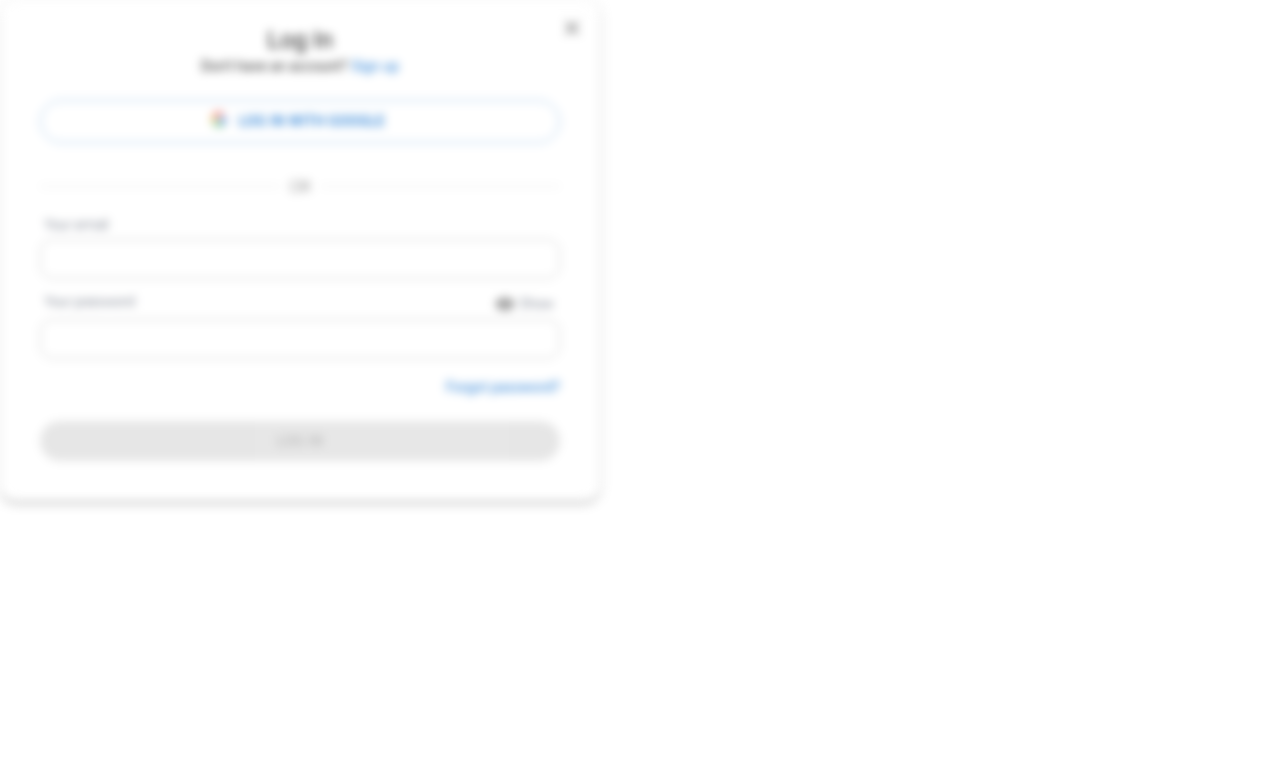
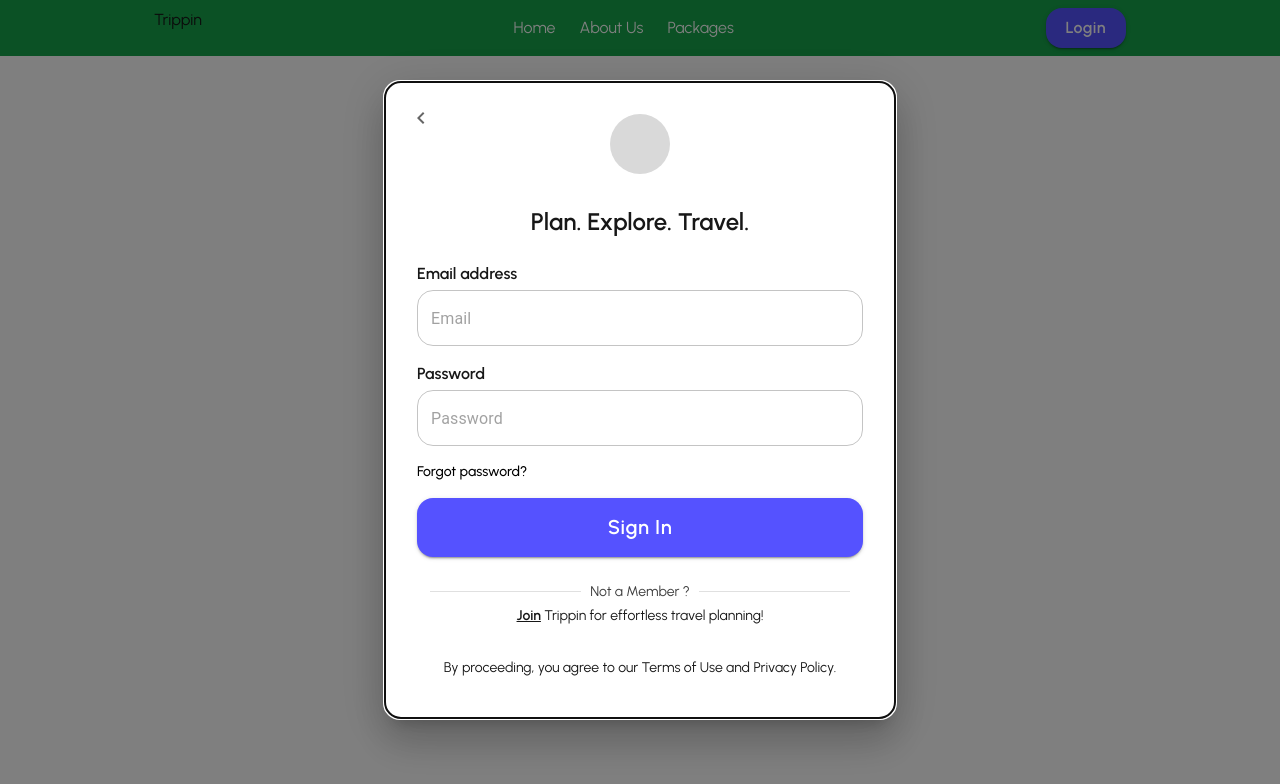
Before and after one commit to Navvyaa/Atlen, a Next.js app: page /login in a window 1280 px wide. Shown: the top 784 px of the page. Built offline with nearby package versions, Linux system fonts and the light colour scheme; what @mui/material-nextjs would draw is missing.

Commit message:
Implement modal context  and update login ui components

```diff
--- a/app/(auth)/layout.tsx
+++ b/app/(auth)/layout.tsx
@@ -6,7 +6,7 @@ interface AuthLayoutProps {
 
   export default function AuthLayout({ children }: AuthLayoutProps) {
     return (
-        <div className="blur-background ">
+        <div >
         <main >
           {children}
         </main>
--- a/app/(auth)/login/page.tsx
+++ b/app/(auth)/login/page.tsx
@@ -1,57 +1,18 @@
 import { NextPage } from "next";
-import Link from "next/link";
-import AuthForm from "@/app/components/AuthForm";
-import { Box, Paper, Typography, IconButton } from "@mui/material";
-import CloseIcon from "@mui/icons-material/Close";
+import dynamic from "next/dynamic";
+import Navbar from "@/app/components/Navbar";
+import LoginPage from "@/app/components/LoginForm";
 
-export const Login: NextPage = () => {
+// Dynamically import the client-side component
+// const LoginPage = dynamic(() => import("@/app/components/LoginForm"), { ssr: false });
 
-    return (
-        <div className="flex items-center">
-            <Paper
-                elevation={3}
-                sx={{
-                    width: '100%',
-                    maxWidth: '600px',
-                    p: 3,
-                    borderRadius: '16px',
-                    position: 'relative'
-                }}
-            >
-                    {/* Close Button */}
-                    <Link href="/" passHref>
-                    <IconButton
-                        sx={{
-                            position: 'absolute',
-                            right: 8,
-                            top: 8,
-                        }}
-                        aria-label="Close"
-                    >
-                        <CloseIcon />
-                    </IconButton>
-                </Link>
-                <Typography variant="h5" align="center" sx={{ mb: 3 }}>
-                    Log In
-                    <Box sx={{ display: 'flex', justifyContent: 'center', gap: 0.5 }}>
-                        <Typography variant="body2">
-                            Don't have an account?
-                        </Typography>
-                        <Link href="/register">
-                        <Typography
-                            variant="body2"
-                            color="primary"
-                            sx={{ cursor: 'pointer' }}
-                        >
-                            Sign up
-                        </Typography>
-                    </Link>
-                </Box>
-            </Typography>
-            <AuthForm />
-        </Paper>
-        </div >
-    );
-}
+const Login: NextPage = () => {
+  return (
+    <div className="w-full">
+      <Navbar />
+      <LoginPage />
+    </div>
+  );
+};
 
 export default Login;
--- a/app/components/AuthForm.tsx
+++ b/app/components/AuthForm.tsx
@@ -5,18 +5,26 @@ import {
   Button,
   Divider,
   Typography,
+  Modal,
   IconButton
 } from '@mui/material';
-import CloseIcon from '@mui/icons-material/Close';
+// import CloseIcon from '@mui/icons-material/Close';
+import ButtonComponent from './ButtonComponent';
+import { BackButton } from './BackButton';
 import Image from 'next/image';
 import InputComponent from './InputComponent';
 
 // interface AuthFormProps {
 //   onClose?: () => void;
 // }
+interface AuthFormProps {
+  mode: 'login' | 'register';
+}
 
-const AuthForm: React.FC= () => {
-  const [email,setEmail]=useState<string>("");
+const AuthForm: React.FC<AuthFormProps> = ({ mode }) => {
+  const [firstName, setFirstName] = useState<string>('');
+  const [lastName, setLastName] = useState<string>('');
+  const [email, setEmail] = useState<string>("");
   const [password, setPassword] = useState<string>("");
 
 
@@ -27,72 +35,76 @@ const AuthForm: React.FC= () => {
 
   return (
     <>
-      <Box component="form" onSubmit={handleSubmit} sx={{ mt: 2 ,mx:2}}>
-        <Button
-          fullWidth
-          variant="outlined"
-          startIcon={
-            <Image
-              src="/google-icon.svg"
-              alt="Google"
-              width={20}
-              height={20}
+      {/* <Modal
+
+    > */}
+      <Box component="form" onSubmit={handleSubmit} sx={{ mt: 2, mx: 2, width: '100%' }}>
+        <BackButton />
+
+        {/* <Divider sx={{ my: 2, color: 'gray' }}>OR</Divider> */}
+        {mode === 'register' && (
+          <>
+            <InputComponent
+              label="First Name"
+              type="text"
+              placeholder="First Name"
+              onChange={(e: React.ChangeEvent<HTMLInputElement>) => setFirstName(e.target.value)}
+              required
             />
-          }
-          sx={{ mb:2 ,py:1 , borderRadius: '32px' }}
-        >
-          Log in with Google
-        </Button>
-
-        <Divider sx={{ my: 2, color: 'gray' }}>OR</Divider>
-
             <InputComponent
-          label="Your email"
-          type="email"
+              label="Last Name"
+              type="text"
+              placeholder="Last Name"
+              onChange={(e: React.ChangeEvent<HTMLInputElement>) => setLastName(e.target.value)}
+              required
+            />
+          </>
+        )}
+        <InputComponent
+          label="Email address"
+          type="text"
+          placeholder="Email"
+          sx={{ mb: 2,py:3}}
           onChange={(e: React.ChangeEvent<HTMLInputElement>) => setEmail(e.target.value)}
-          required
+          // required
         />
 
         <InputComponent
-          label="Your password"
+          label="Password"
           type="password"
+          placeholder="Password"
+          sx={{ mb: 2,py:3 }}
           onChange={(e: React.ChangeEvent<HTMLInputElement>) => setPassword(e.target.value)}
-          required
+          // required
         />
+        {mode === 'login' && (
+          <Box sx={{ display: 'flex', justifyContent: 'flex-start'}}>
+            <button
+              className='text-black font-medium text-sm cursor-pointer mb-4 '
+            >
+              Forgot password?
+            </button>
+          </Box>
+        )}
 
-        <Box sx={{ display: 'flex', justifyContent: 'flex-end', mb: 2 }}>
+        <ButtonComponent type="submit" sx={{ mb: 1 ,width: '100%',py:1.5, fontSize: '20px' }}>
+          {mode === 'login' ? 'Sign In' : 'Join'}
+        </ButtonComponent>
+        {/* {mode === 'login' && (
+          <Box sx={{ display: 'flex', justifyContent: 'center', mb: 2 }}>
             <Typography
               variant="body2"
-            color="primary"
-            sx={{ cursor: 'pointer',mt:1 }}
+              color="#000000"
+              sx={{ cursor: 'pointer', mt: 1 }}
             >
-            Forgot password?
+              Don't have an account? Register
             </Typography>
           </Box>
-
-        <Button
-          type="submit"
-          fullWidth
-          variant="contained"
-          sx={{
-            mt: 1,
-            mb: 2,
-            borderRadius: '40px',
-            // borderRadius: '8px',
-            py: 1,
-            backgroundColor: 'blue-600',
-            opacity: (!email || !password )? 0.8 : 1,
-            '&:hover': {
-              backgroundColor: 'blue-700'
-            }
-          }}
-          disabled={!email || !password}
-        >
-          Log in
-        </Button>
+        )} */}
 
 
       </Box>
+      {/* </Modal> */}
     </>
   );
 };
--- /dev/null
+++ b/app/components/BackButton.tsx
@@ -0,0 +1,25 @@
+import { IconButton, Tooltip } from '@mui/material';
+// import ArrowBackIcon from '@mui/icons-material/ArrowBack';
+import ChevronLeftIcon from '@mui/icons-material/ChevronLeft';
+import { useRouter } from 'next/navigation';
+
+export const BackButton = () => {
+  const router = useRouter();
+
+  return (
+    <Tooltip title="Back">
+      <IconButton
+        onClick={() => router.back()}
+        sx={{
+          position: 'absolute',
+          left: 16,
+          top: 16,
+          color: 'text.secondary'
+        }}
+      >
+        {/* <ArrowBackIcon /> */}
+        <ChevronLeftIcon />
+      </IconButton>
+    </Tooltip>
+  );
+};
--- a/app/components/InputComponent.tsx
+++ b/app/components/InputComponent.tsx
@@ -1,18 +1,22 @@
 import React, { useState } from 'react';
-import TextField from '@mui/material/TextField';
-import InputAdornment from '@mui/material/InputAdornment';
-import IconButton from '@mui/material/IconButton';
-import Visibility from '@mui/icons-material/Visibility';
-import VisibilityOff from '@mui/icons-material/VisibilityOff';
+import {SxProps,TextField} from '@mui/material';
 
-interface CustomInputProps {
+// interface CustomInputProps {
+//   label: string;
+//   type: string;
+//   [key: string]: any;
+// }
+interface InputComponentProps {
   label: string;
   type: string;
-  [key: string]: any;
+  placeholder?: string;
+  onChange: (e: React.ChangeEvent<HTMLInputElement>) => void;
+  required?: boolean;
+  sx?: SxProps;
 }
-
-const InputComponent: React.FC<CustomInputProps> = ({ label, type, ...props }) => {
+const InputComponent: React.FC<InputComponentProps> = ({ label, type, placeholder,onChange,required,sx }) => {
   const [showPassword, setShowPassword] = useState(false);
+  const [isFocused ,setIsFocused] = useState(false);
 
   const handleClickShowPassword = () => setShowPassword(!showPassword);
   const handleMouseDownPassword = (event: React.MouseEvent<HTMLButtonElement>) => {
@@ -20,38 +24,46 @@ const InputComponent: React.FC<CustomInputProps> = ({ label, type, ...props }) =
   };
 
   return (
-    <div className='flex flex-col'>
-    <div className="flex items-center justify-between mx-1">
-      <label className="text-sm text-gray-500 mb-1">{label}</label>
-      {type === 'password' && (
-        <div className="flex items-center">
-          <IconButton
-            aria-label="toggle password visibility"
-            onClick={handleClickShowPassword}
-            onMouseDown={handleMouseDownPassword}
-            edge="end"
-            size="small"
-          >
-            {showPassword ? <VisibilityOff fontSize="small" /> : <Visibility fontSize="small" />}
-          <span className="text-sm text-gray-500 ml-1">{showPassword ? 'Hide' : 'Show'}</span>
-          </IconButton>
-        </div>
-      )}
-      </div>
+    <div className='flex flex-col relative'>
+      <label className="text-md text-neutral-900 mb-1 font-semibold">{label}</label>
       <TextField
         type={type === 'password' ? (showPassword ? 'text' : 'password') : type}
         variant="outlined"
         fullWidth
+        onFocus={() => setIsFocused(true)}
+        onBlur={() => {
+          setIsFocused(false);
+          setShowPassword(false); // Hide password when input loses focus
+        }}
+        placeholder={placeholder}
+        onChange={onChange}
+        required={required}
         sx={{
           '& .MuiOutlinedInput-root': {
             backgroundColor: 'white',
-            borderRadius: '12px',
-            height:'40px',
-            marginBottom: '10px'
+            borderRadius: '16px',
+            height:'56px',
+            width:'100%',
+            position: 'relative',
+            marginBottom: '10px',
+            ...sx,
           },
         }}
-        {...props}
       />
+      {isFocused && type === 'password' && (
+        <button
+          onClick={handleClickShowPassword}
+          onMouseDown={handleMouseDownPassword}
+          className="absolute right-5 top-11"
+          style={{ background: 'none', border: 'none', cursor: 'pointer' }}
+        >
+          {showPassword ? (
+            <img src="/eye-open.svg" alt="Hide" style={{ width: '20px', height: '20px' }} />
+          ) : (
+            <img src="/eye-closed.svg" alt="Show" style={{ width: '20px', height: '20px' }} />
+          )}
+        </button>
+      )}
 
     </div>
   );
--- /dev/null
+++ b/app/components/LoginForm.tsx
@@ -0,0 +1,58 @@
+"use client";
+import React, { useState } from 'react';
+import { Box, Modal,Divider } from '@mui/material';
+import AuthForm from './AuthForm';
+import { useRouter } from 'next/navigation';
+
+
+const LoginForm: React.FC = () => {
+  const [isModalOpen, setIsModalOpen] = useState(true);
+  const router = useRouter();
+  const handleCloseModal = () => {
+    setIsModalOpen(false);
+    router.push('/');
+  };
+
+  return (
+    <div className={isModalOpen ? 'blur-background' : ''}>
+      <Modal
+        open={isModalOpen}
+        onClose={handleCloseModal}
+        aria-labelledby="login-modal"
+        aria-describedby="Enter email and password to login"
+      >
+        <Box
+          sx={{
+            position: 'absolute',
+            top: '50%',
+            left: '50%',
+            transform: 'translate(-50%, -50%)',
+            width: '100%',
+            maxWidth: 510,
+            bgcolor: 'background.paper',
+            border: 'none',
+            boxShadow: 24,
+            p: 4,
+            // px:2,
+            borderRadius: '16px',
+            display: 'flex',
+            flexDirection: 'column',
+            alignItems: 'center',
+            justifyContent: 'center',
+          }}
+        >
+            <img src="./Ellipse.svg" alt=""  className='mb-8'/>
+            <p className='font-semibold text-2xl text-center mb-2'>
+            Plan. Explore. Travel.
+            </p>
+          <AuthForm mode="login"/>
+            <Divider sx={{ mt: 2, color: '#3d3d3d', fontFamily: 'urbanist', fontSize: '14px', width: '94%' }}>Not a Member ?</Divider>
+            <p className='mt-1  text-sm text-neutral-900 text-center'> <a href="" className='underline font-semibold'>Join</a>  Trippin for effortless travel planning!</p>
+            <p className="mt-8 w-full mb-2 text-sm text-neutral-900 text-center font-regular">By proceeding, you agree to our Terms of Use and Privacy Policy.</p>
+        </Box>
+      </Modal>
+    </div>
+  );
+};
+
+export default LoginForm;
--- a/app/components/LoginModal.tsx
+++ b/app/components/LoginModal.tsx
@@ -2,6 +2,7 @@ import React from 'react';
 import { Box, Modal } from '@mui/material';
 import ButtonComponent from './ButtonComponent';
 import { useRouter } from 'next/navigation';
+import { useModal } from '@/app/context/ModalContext';
 interface LoginModalProps {
     open: boolean;
     onClose: () => void;
@@ -11,7 +12,8 @@ const LoginModal: React.FC<LoginModalProps> = ({ open, onClose }) => {
     const router = useRouter();
 
     const handleEmailLoginClick = () => {
-      router.push('/login');
+        // onClose();
+        router.push('/login');
     };
 
     return (
--- a/app/components/Navbar.tsx
+++ b/app/components/Navbar.tsx
@@ -1,20 +1,12 @@
-"use client"
-import React ,{useState} from 'react';
-import { useRouter } from 'next/navigation';
+"use client";
+import React from 'react';
+import { useModal } from '@/app/context/ModalContext';
 import ButtonComponent from './ButtonComponent';
 import LoginModal from './LoginModal';
 
 const Navbar: React.FC = () => {
-  const [isModalOpen, setIsModalOpen] = useState(false);
-  const router = useRouter();
+  const { isModalOpen, openModal, closeModal } = useModal();
 
-  const handleLoginClick = () => {
-    // router.push('/login');
-    setIsModalOpen(true);
-  };
-  const handleCloseModal = () => {
-    setIsModalOpen(false);
-  };
   return (
     <div className={isModalOpen ? 'blur-background w-full' : 'w-full'}>
       <nav className='w-full bg-green-600 p-2 flex flex-row justify-around'>
@@ -30,11 +22,11 @@ const Navbar: React.FC = () => {
             <a href="#packages" className='text-white decoration-none m-1 p-2'>Packages</a>
           </li>
         </ul>
-      <ButtonComponent onClick={handleLoginClick}>
+        <ButtonComponent onClick={openModal}>
           Login
         </ButtonComponent>
       </nav>
-    <LoginModal open={isModalOpen} onClose={handleCloseModal} />
+      <LoginModal open={isModalOpen} onClose={closeModal} />
     </div>
   );
 };
--- /dev/null
+++ b/app/context/ModalContext.tsx
@@ -0,0 +1,31 @@
+"use client"
+import React, { createContext, useContext, useState, ReactNode } from 'react';
+
+interface ModalContextProps {
+  isModalOpen: boolean;
+  openModal: () => void;
+  closeModal: () => void;
+}
+
+const ModalContext = createContext<ModalContextProps | undefined>(undefined);
+
+export const ModalProvider: React.FC<{ children: ReactNode }> = ({ children }) => {
+  const [isModalOpen, setIsModalOpen] = useState(false);
+
+  const openModal = () => setIsModalOpen(true);
+  const closeModal = () => setIsModalOpen(false);
+
+  return (
+    <ModalContext.Provider value={{ isModalOpen, openModal, closeModal }}>
+      {children}
+    </ModalContext.Provider>
+  );
+};
+
+export const useModal = () => {
+  const context = useContext(ModalContext);
+  if (!context) {
+    throw new Error('useModal must be used within a ModalProvider');
+  }
+  return context;
+};
--- a/app/globals.css
+++ b/app/globals.css
@@ -9,7 +9,7 @@
   --primary-color-hover: #2563EB;
 
 }
-
+/*
 @media (prefers-color-scheme: dark) {
   :root {
     --background: #0a0a0a;
@@ -17,7 +17,7 @@
     --primary-color: #2563eb;
     --primary-color-hover: #1d4ed8;
   }
-}
+} */
 
 body {
   color: var(--foreground);
```
Also changed, not shown: app/layout.tsx (+3 -5 lines), public/eye-closed.svg (added), public/eye-open.svg (added). Lines whose indentation alone changed are shown as unchanged.
